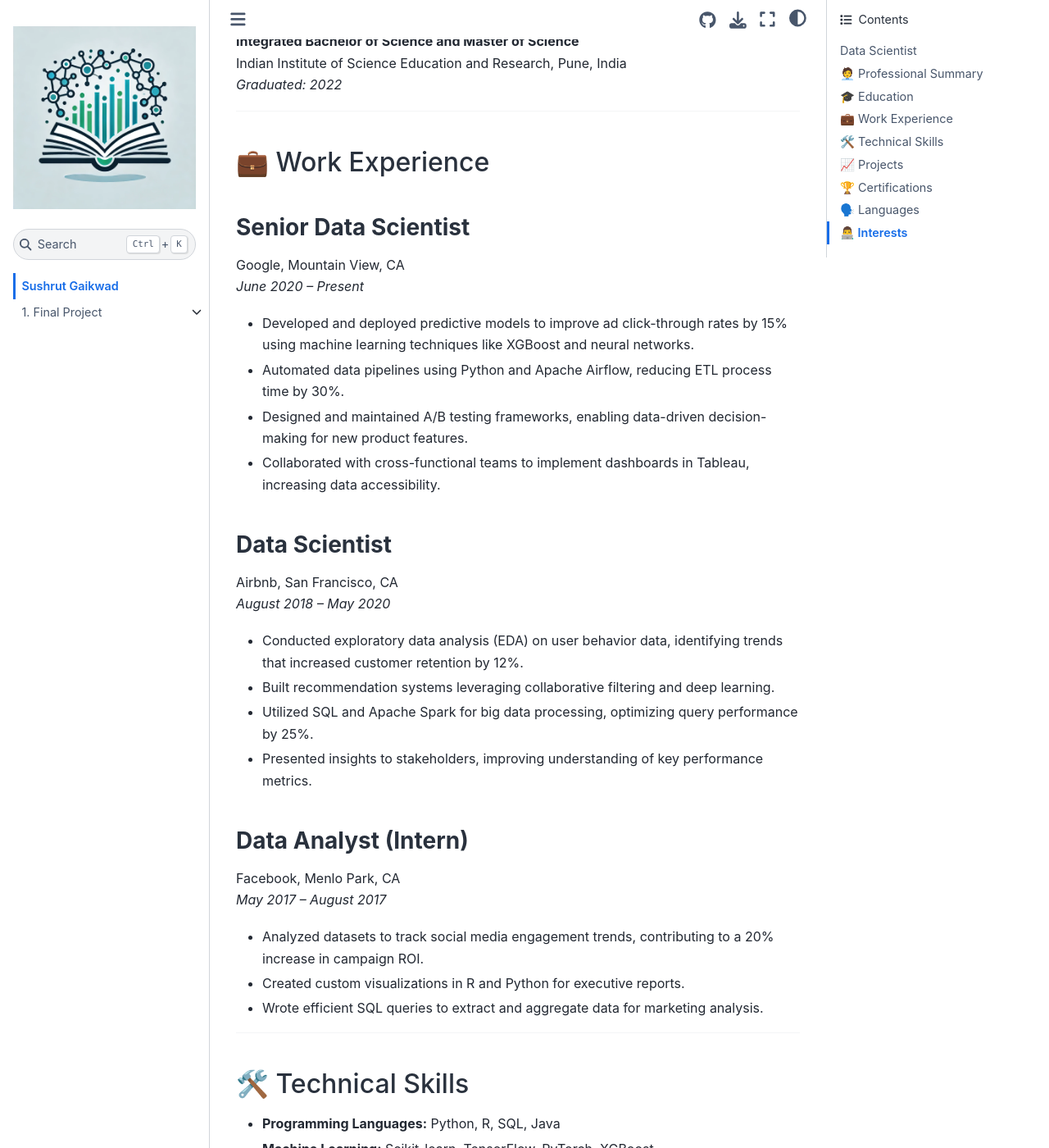
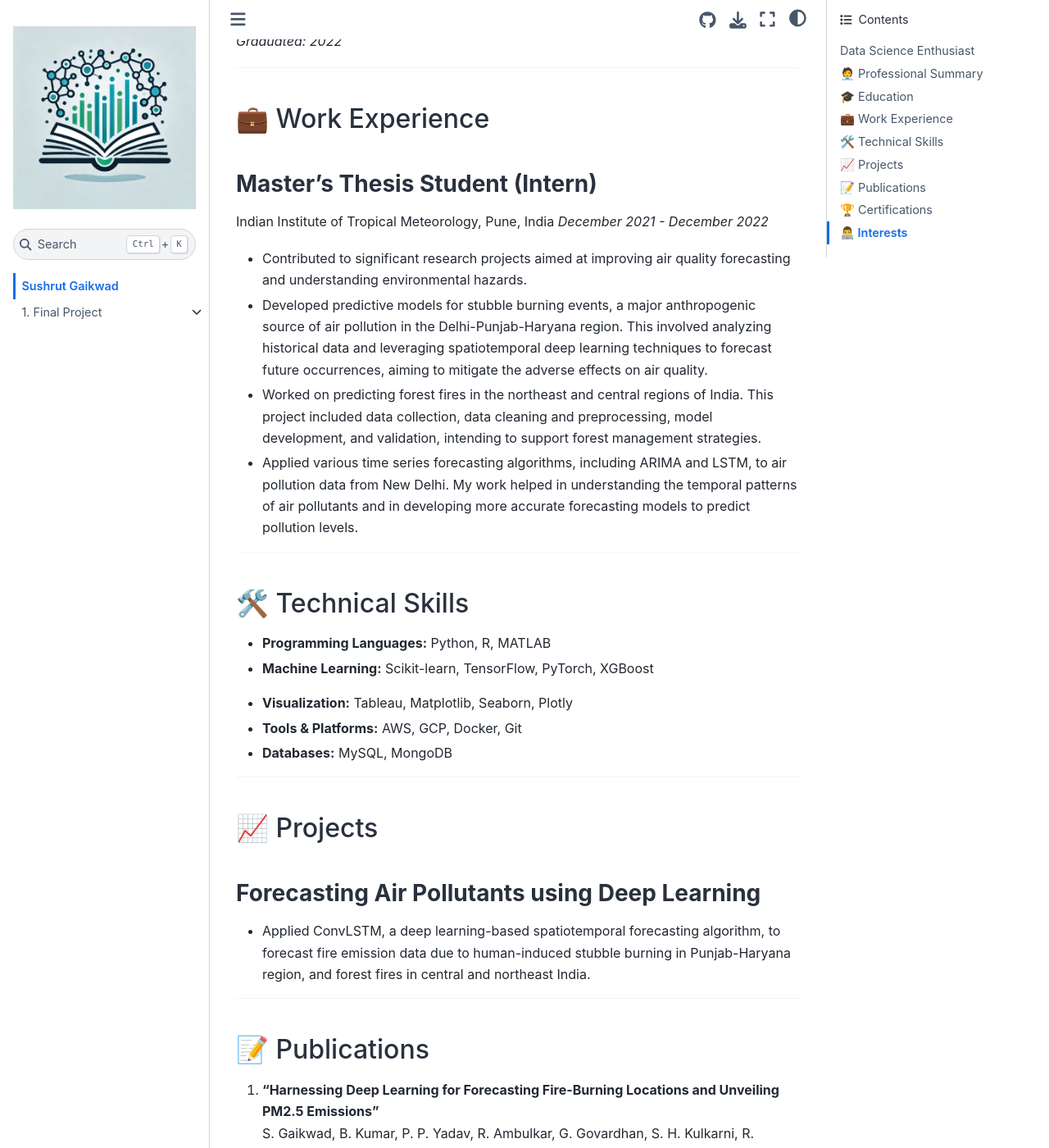
Before and after one commit to SushrutGaikwad/portfolio, a Jupyter Book: the page built from intro.md, in a window 1280 px wide and 1400 px high, scrolled down 792 px. Shown: the whole window at 82% size. Built offline with Jupyter Book 1.0.4 settings and Sphinx 7.4.7 and the Sphinx Book theme 1.1.4, drawn with Linux system fonts in a browser that asks for light colours; pages that are not in the unit, such as notebooks, are missing from menus; some of the changed text lies outside the part shown.

Commit message:
Update resume

```diff
--- a/intro.md
+++ b/intro.md
@@ -1,5 +1,5 @@
 # Sushrut Gaikwad
-### Data Scientist
+### Data Science Enthusiast
 
 📍 Buffalo, NY
 📧 sushrutgaikwad@gmail.com
@@ -9,7 +9,7 @@
 
 ## 🧑‍💼 Professional Summary
 
-Results-driven Data Scientist with 5+ years of experience in developing data-driven solutions and predictive models. Skilled in machine learning, statistical analysis, and big data technologies. Adept at transforming complex datasets into actionable insights to drive business growth and operational efficiency.
+A Passionate Data Science Enthusiast skilled in Machine Learning, Statistical and Data Analytics.
 
 ---
 
@@ -31,7 +31,17 @@
 
 ## 💼 Work Experience
 
-### **Senior Data Scientist**
+### **Master's Thesis Student (Intern)**
+Indian Institute of Tropical Meteorology, Pune, India
+*December 2021 - December 2022*
+- Contributed to significant research projects aimed at improving air quality forecasting and understanding environmental hazards.
+- Developed predictive models for stubble burning events, a major anthropogenic source of air pollution in the Delhi-Punjab-Haryana region. This involved analyzing historical data and leveraging spatiotemporal deep learning techniques to forecast future occurrences, aiming to mitigate the adverse effects on air quality.
+- Worked on predicting forest fires in the northeast and central regions of India. This project included data collection, data cleaning and preprocessing, model development, and validation, intending to support forest management strategies.
+- Applied various time series forecasting algorithms, including ARIMA and LSTM, to air pollution data from New Delhi. My work helped in understanding the temporal patterns of air pollutants and in developing more accurate forecasting models to predict pollution levels.
+
+
+
+<!-- ### **Senior Data Scientist**
 Google, Mountain View, CA
 *June 2020 – Present*
 - Developed and deployed predictive models to improve ad click-through rates by 15% using machine learning techniques like XGBoost and neural networks.
@@ -52,53 +62,72 @@
 *May 2017 – August 2017*
 - Analyzed datasets to track social media engagement trends, contributing to a 20% increase in campaign ROI.
 - Created custom visualizations in R and Python for executive reports.
-- Wrote efficient SQL queries to extract and aggregate data for marketing analysis.
+- Wrote efficient SQL queries to extract and aggregate data for marketing analysis. -->
 
 ---
 
 ## 🛠️ Technical Skills
 
-- **Programming Languages:** Python, R, SQL, Java
+- **Programming Languages:** Python, R, MATLAB
 - **Machine Learning:** Scikit-learn, TensorFlow, PyTorch, XGBoost
-- **Big Data Technologies:** Apache Spark, Hadoop, Hive
+<!-- - **Big Data Technologies:** Apache Spark, Hadoop, Hive -->
 - **Visualization:** Tableau, Matplotlib, Seaborn, Plotly
-- **Tools & Platforms:** AWS, GCP, Docker, Git, Airflow
-- **Databases:** MySQL, PostgreSQL, MongoDB
+- **Tools & Platforms:** AWS, GCP, Docker, Git
+- **Databases:** MySQL, MongoDB
 
 ---
 
 ## 📈 Projects
 
-### **Customer Churn Prediction**
-- Built a logistic regression model and a Random Forest classifier to predict customer churn with 92% accuracy.
-- Deployed the model using Flask for real-time predictions.
+### **Forecasting Air Pollutants using Deep Learning**
+- Applied ConvLSTM, a deep learning-based spatiotemporal forecasting algorithm, to forecast fire emission data due to human-induced stubble burning in Punjab-Haryana region, and forest fires in central and northeast India.
 
-### **Movie Recommendation System**
+<!-- ### **Movie Recommendation System**
 - Developed a recommendation system combining content-based and collaborative filtering methods.
 - Integrated the model with a web interface using Streamlit.
 
 ### **COVID-19 Data Dashboard**
 - Created an interactive dashboard in Tableau to track COVID-19 trends and vaccination rates globally.
-- Automated data fetching and cleaning using Python scripts.
+- Automated data fetching and cleaning using Python scripts.   -->
+
+---
+
+## 📝 Publications
+
+1. **"Harnessing Deep Learning for Forecasting Fire-Burning Locations and Unveiling PM2.5 Emissions"**
+   S. Gaikwad, B. Kumar, P. P. Yadav, R. Ambulkar, G. Govardhan, S. H. Kulkarni, R. Kumar, D. M. Chate, N. Nigam, S. A. Rao, et al.
+   *Modeling Earth Systems and Environment*, pp. 1–15, 2023.
+   [Link to Publication](https://link.springer.com/article/10.1007/s40808-023-01831-1)
+
+   - Explored the use of deep learning techniques for predicting fire-burning locations and estimating PM2.5 emissions.
+   - Highlighted novel forecasting methods with potential applications in environmental monitoring and disaster management.
+
+<!-- 2. **"Scalable Data Pipelines for Real-Time Analytics"**
+   *Proceedings of the ACM SIGKDD Conference on Knowledge Discovery and Data Mining*, 2022
+   - Presented a novel approach to optimize real-time analytics pipelines using Apache Kafka and Spark.
+
+3. **"A Comparative Study of Neural Network Architectures for NLP Tasks"**
+   *IEEE Transactions on Neural Networks and Learning Systems*, 2021
+   - Published a comprehensive evaluation of modern neural network architectures applied to NLP tasks.   -->
 
 ---
 
 ## 🏆 Certifications
 
-- **Google Professional Data Engineer Certification**
-- **AWS Certified Machine Learning – Specialty**
-- **Tableau Desktop Specialist**
+- [**Mathematics for Machine Learning and Data Science Specialization**](https://coursera.org/share/2973f9cd5ec2c4bf020bbe46dc258349)
+- [**Machine Learning Specialization**](https://coursera.org/share/e3258f2f3403f3d1fe095209a1d6dfab)
+- [**Google Data Analytics Professional Certificate**](https://coursera.org/share/fb1c2024da7e19462aaff2ca5cd252b1)
 
----
+<!-- ---
 
 ## 🗣️ Languages
 
 - English (Native)
-- Spanish (Professional Proficiency)
+- Spanish (Professional Proficiency)   -->
 
 ---
 
 ## 👨‍💻 Interests
 
-- Predictive Analytics | Natural Language Processing | Open Source Contributions
-- Running | Chess | Blogging about AI advancements
+- Predictive Analytics | Computer Vision
+- Piano | Classical Music | Fitness
```
